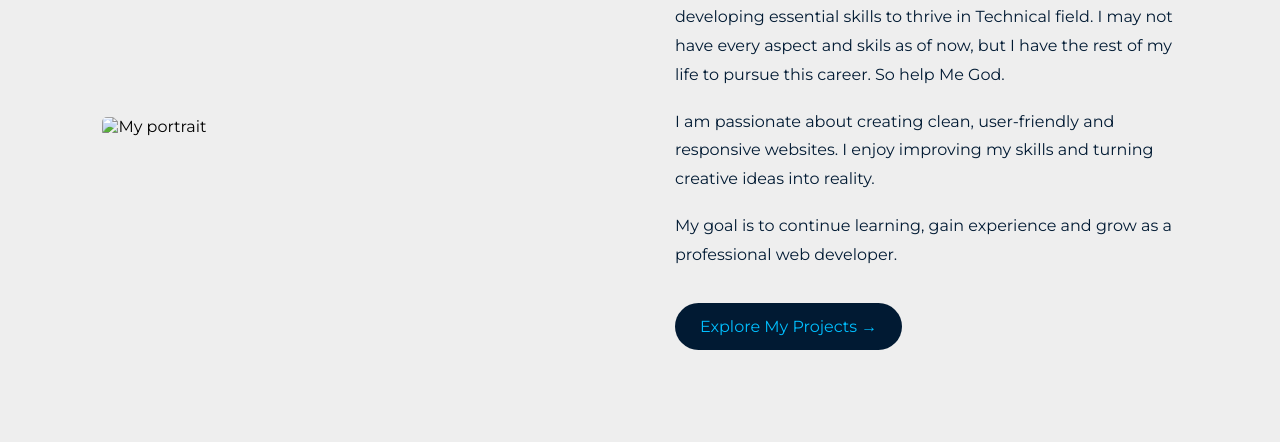
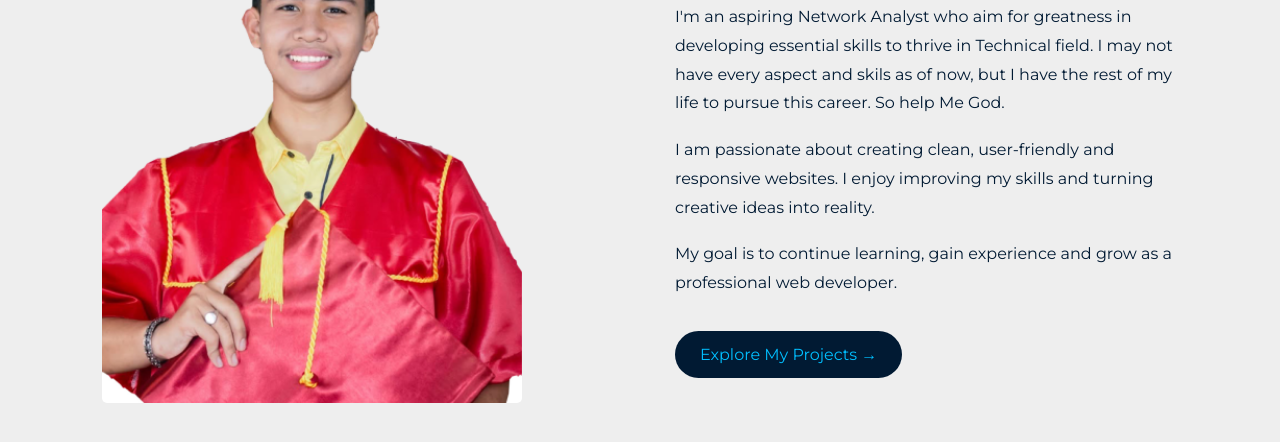
Before and after one commit to 2601103146-eng/My-website1.github.io, a plain HTML site: page aboutme.html in a window 1280 px wide. Shown: the part 392-834 px from the top of the page. Drawn offline with nearby package versions, Linux system fonts and the light colour scheme.

Commit message:
Update aboutme.html

```diff
--- a/aboutme.html
+++ b/aboutme.html
@@ -61,7 +61,7 @@
 
                 <!-- PROFILE IMAGE -->
                 <div class="about-image">
-                    <img src="assets/aboutme.png" alt="My portrait">
+                    <img src="aboutme.png" alt="My portrait">
                 </div>
 
 
```
